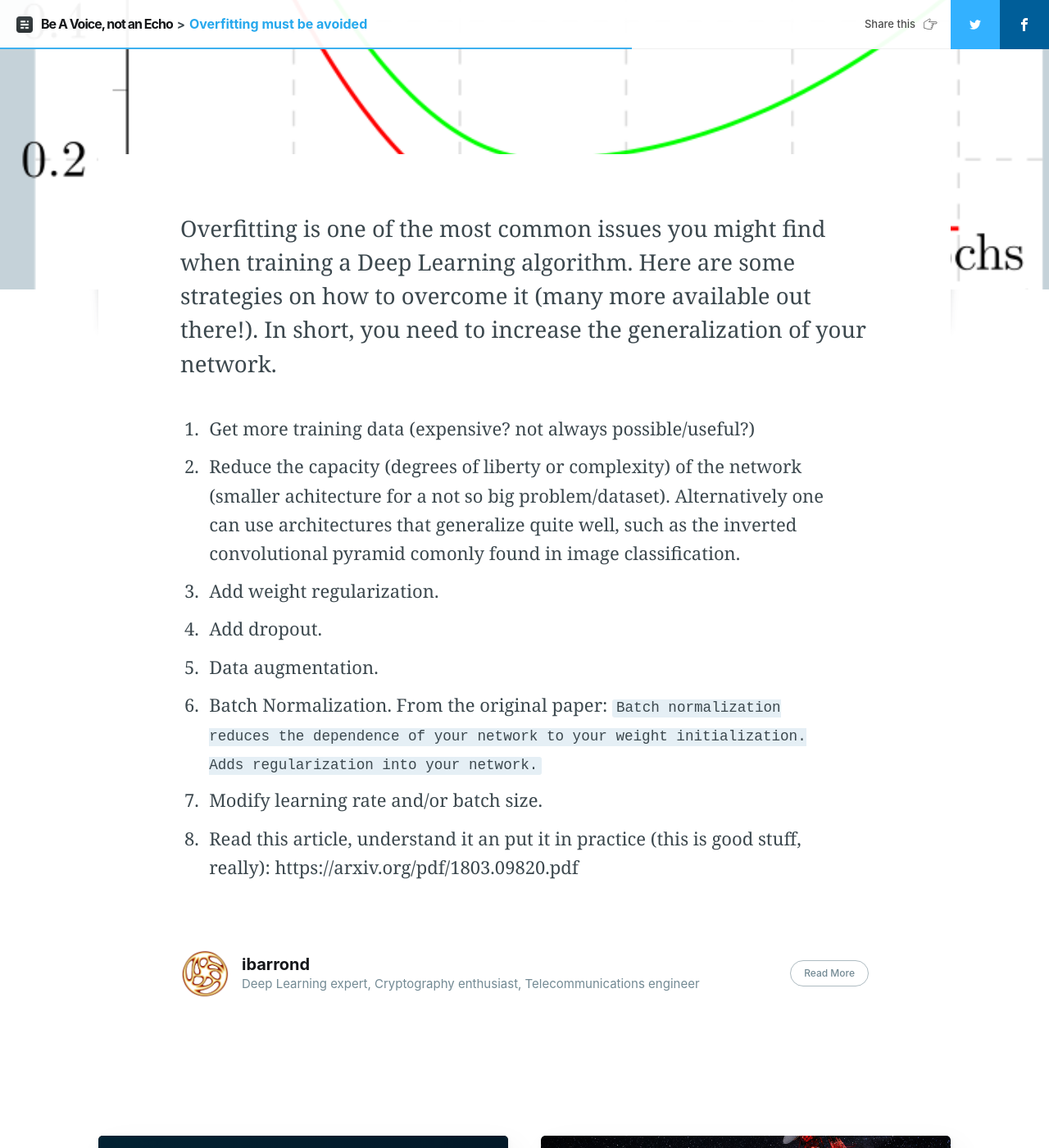
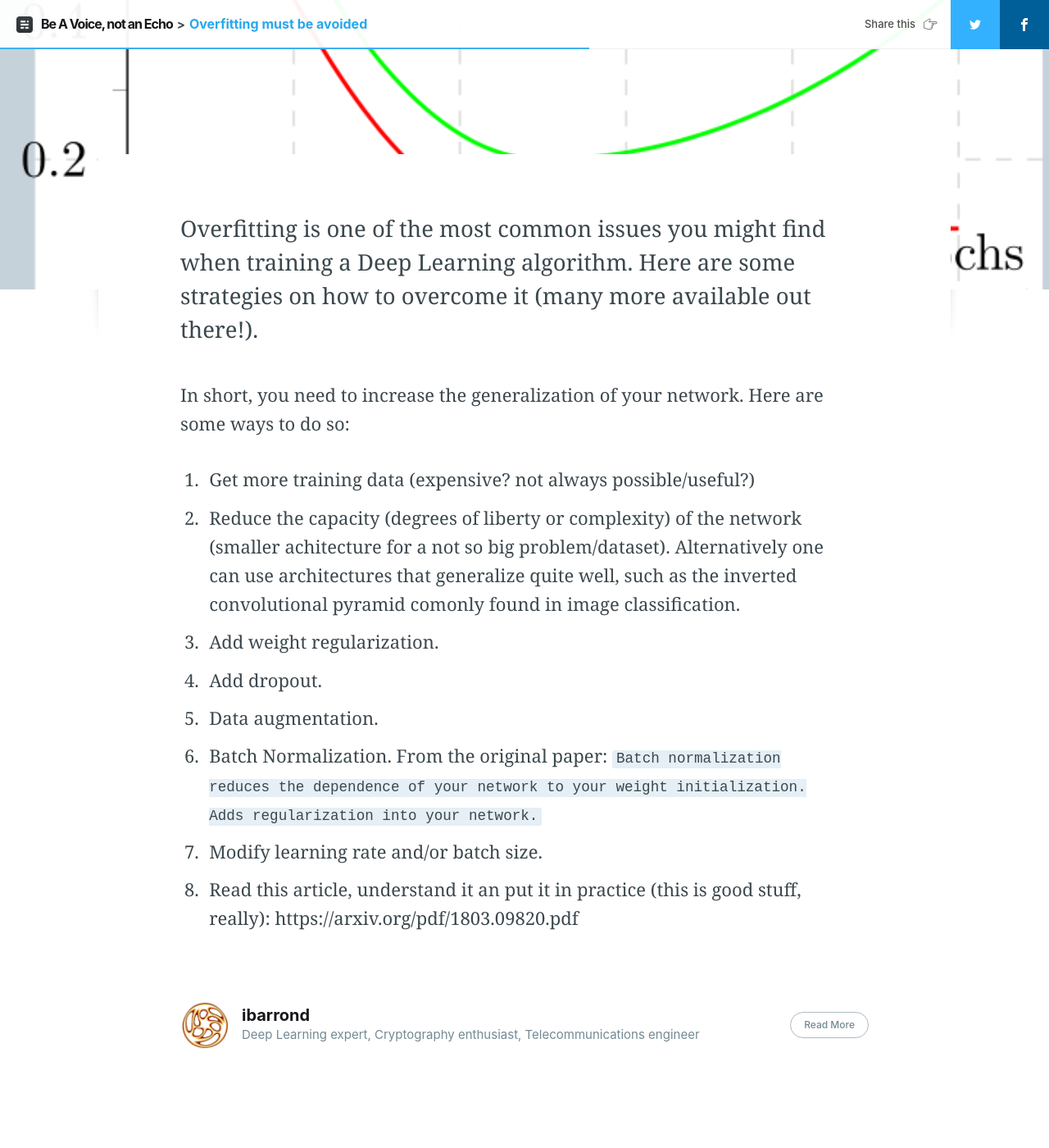
Before and after one commit to ibarrond/BeAVoice, a Jekyll site: the page built from _posts/2018-09-29-avoiding-overfitting.md, in a window 1280 px wide and 1400 px high, scrolled down 709 px. Shown: the whole window at 82% size. Built offline with Jekyll 4.4.1, drawn with Linux system fonts in a browser that asks for light colours; nearby versions of some CDN libraries; comment, search, counter and statistics services are not loaded; some of the changed text lies outside the part shown.

```diff
--- a/_posts/2018-09-29-avoiding-overfitting.md
+++ b/_posts/2018-09-29-avoiding-overfitting.md
@@ -11,7 +11,9 @@ subclass: 'post tag-deep-learning'
 author: ibarrond
 ---
 
-Overfitting is one of the most common issues you might find when training a Deep Learning algorithm. Here are some strategies on how to overcome it (many more available out there!). In short, you need to increase the generalization of your network.
+Overfitting is one of the most common issues you might find when training a Deep Learning algorithm. Here are some strategies on how to overcome it (many more available out there!).
+
+In short, you need to increase the generalization of your network. Here are some ways to do so:
 
 1. Get more training data (expensive? not always possible/useful?)
 2. Reduce the capacity (degrees of liberty or complexity) of the network (smaller achitecture for a not so big problem/dataset). Alternatively one can use architectures that generalize quite well, such as the inverted convolutional pyramid comonly found in image classification.
```
Also changed, not shown: _posts/2012-09-01-a-full-and-comprehensive-style-test.html (+4 -7 lines), _posts/2018-09-21-choosing-a-dl-course.md (+2 -2 lines), _posts/2019-07-31-correlation-and-categorical-values.md (added, +12 -0 lines), assets/images/post_choosing_mooc.jpg (added), assets/images/post_correlation.jpg (added).
